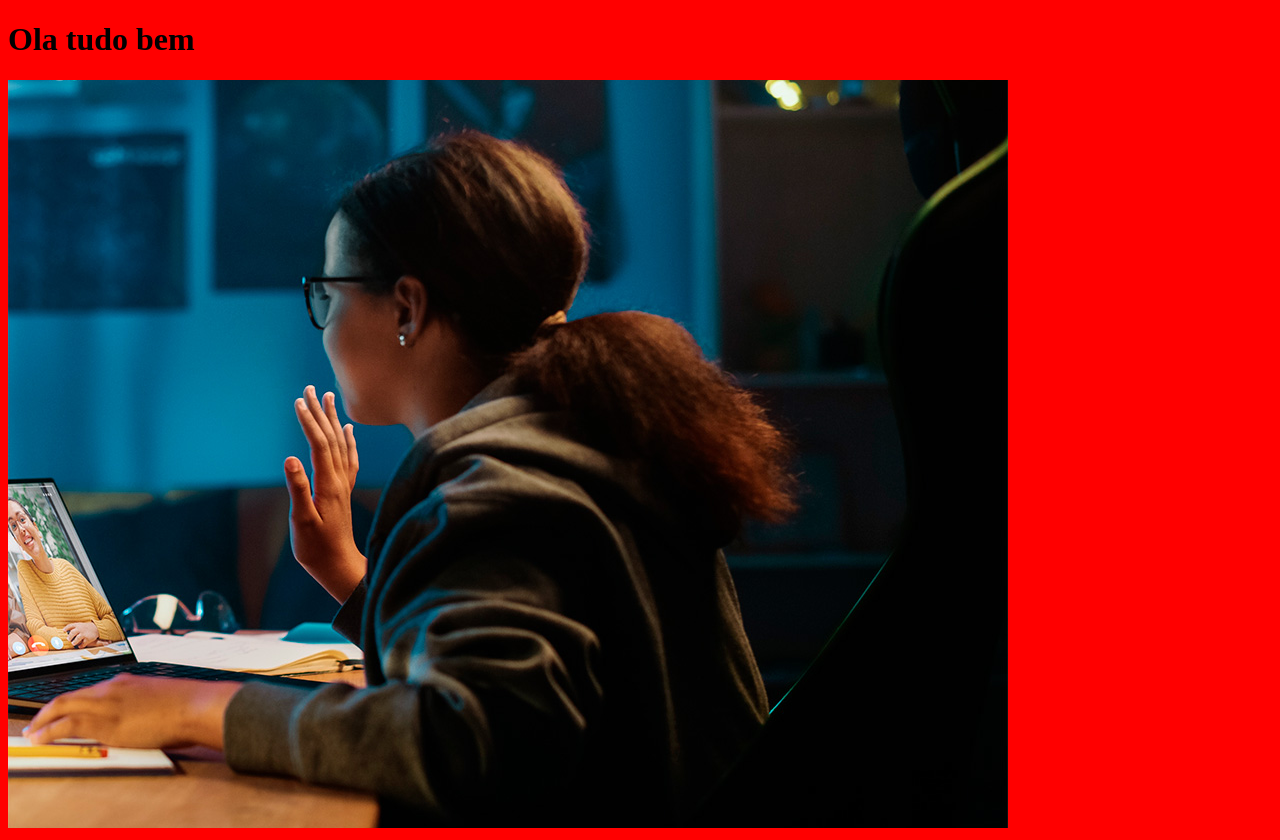
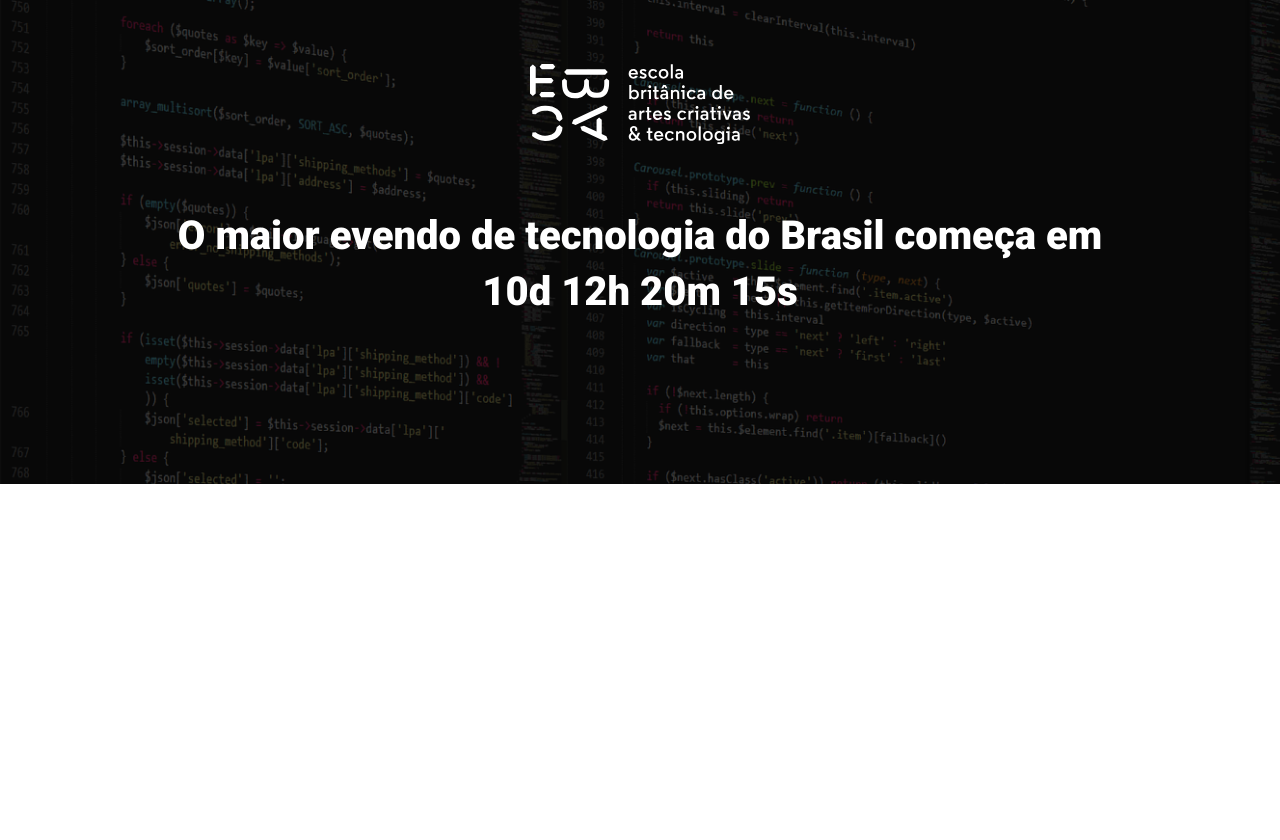
Before and after one commit to RicardoRosendo98/ebac_tech_talks, a website built with Parcel: page src/index.html in a window 1280 px wide. After the commit the page ends 800 px from the top, so only its background shows below. Built offline with nearby package versions, Linux system fonts and the light colour scheme.

Commit message:
criando o hero

```diff
--- a/src/index.html
+++ b/src/index.html
@@ -4,12 +4,19 @@
     <meta charset="UTF-8">
     <meta http-equiv="X-UA-Compatible" content="IE=edge">
     <meta name="viewport" content="width=device-width, initial-scale=1.0">
-    <title>Document</title>
+    <title>EBAC Tech Talks</title>
     <link rel="stylesheet" href="styles/main.scss">
+    <link rel="preconnect" href="https://fonts.googleapis.com">
+    <link rel="preconnect" href="https://fonts.gstatic.com" crossorigin>
+    <link href="https://fonts.googleapis.com/css2?family=Lobster&family=Roboto:wght@400;700;900&display=swap" rel="stylesheet">
 </head>
 <body>
-    <h1>Ola tudo bem</h1>
-    <img src="./images/backend.png" alt="">
+    <header class="hero">
+        <div class="container">
+            <img class="hero__logo" src="./images/ebac_logo.svg" alt="">
+        <p class="hero__text">O maior evendo de tecnologia do Brasil começa em 10d 12h 20m 15s</p>
+        </div>
+    </header>
     <script src="./scripts/main.js"></script>
 </body>
 </html>
--- /dev/null
+++ b/src/styles/_hero.scss
@@ -0,0 +1,52 @@
+.hero {
+    padding-top: 64px;
+    padding-bottom: 100px;
+    background-image: url(../images/fundo.png);
+    background-repeat: no-repeat;
+    background-size: cover;
+    position: relative;
+
+    .container {
+        position: relative;
+    }
+
+    &::before {
+        position: absolute;
+        top: 0;
+        left: 0;
+        width: 100%;
+        height: 100%;
+        background-color: #000;
+        content: '';
+        opacity: .7;
+    }
+
+    &__text {
+        margin-top: 64px;
+        margin-bottom: 64px;
+        font-size: 40px;
+        line-height: 56px;
+        font-weight: 800;
+        text-align: center;
+
+    }
+
+        &__logo {
+            margin: 0 auto;
+            height: 80px;
+            display: block;
+        }
+
+        @media (max-width: 640px) {
+            padding: 40px 0;
+
+            &__logo {
+                height: 24px;
+            }
+            &__text {
+            font-size: 22px;
+            line-height: 24px;
+            margin: 24px 0;
+        }
+    }
+}
--- a/src/styles/main.scss
+++ b/src/styles/main.scss
@@ -1,3 +1,23 @@
-*{
-    background-color: red;
+@use 'hero';
+
+* {
+    margin: 0;
+    padding: 0;
+    box-sizing: border-box;
+    font-family: Roboto, sans-serif;
+    color: #fff;
 }
+
+.container {
+    max-width: 960px;
+    width: 100%;
+    margin: 0 auto;
+
+    @media (max-width: 640px) {
+        max-width: 80%;
+    }
+
+    @media (max-width: 1024px) {
+        max-width: 90%;
+    }
+}
```
